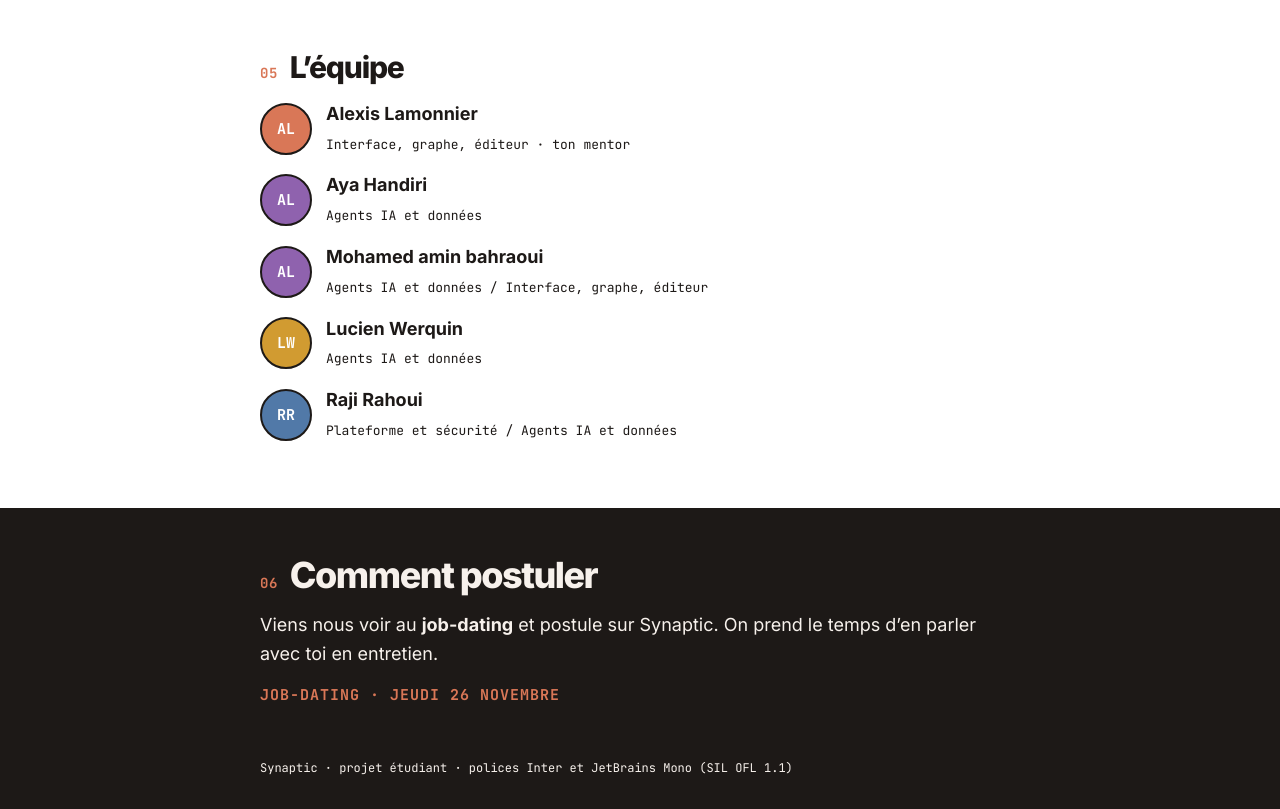
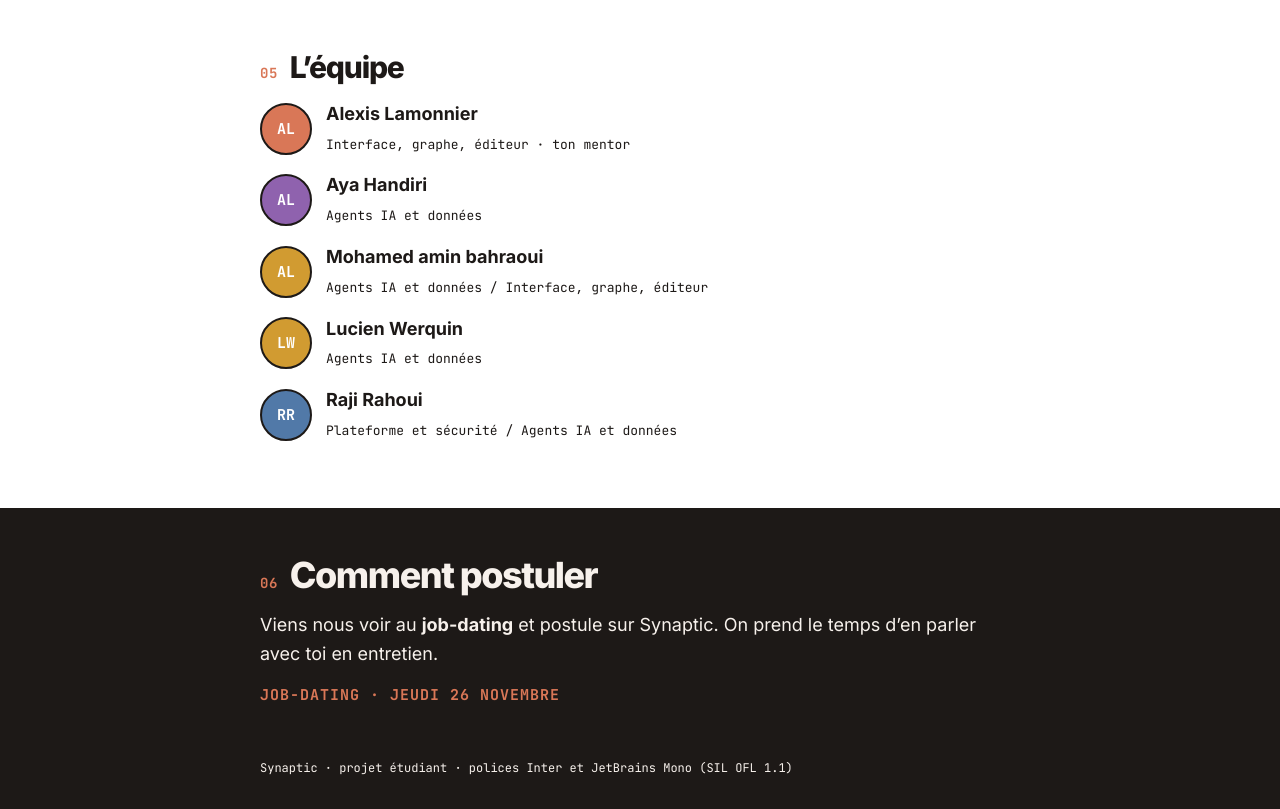
Before and after one commit to synaptic-fr/rejoindre, a plain HTML site: page index.html in a window 1280 px wide. Shown: the part 3013-3822 px from the top of the page. Drawn offline with Linux system fonts and the light colour scheme; a web font is replaced by a local one.

Commit message:
Change background color of AL badge in index.html

```diff
--- a/index.html
+++ b/index.html
@@ -104,7 +104,7 @@ img { max-width: 100%; }
 </div>
 
 <div style="display: flex; align-items: center; gap: 14px">
-<span style="width: 48px; height: 48px; flex: 0 0 auto; border-radius: 50%; border: 2px solid #1D1917; background: #8f62ae; color: #FFFFFF; display: flex; align-items: center; justify-content: center; font-family: 'JetBrains Mono', Consolas, monospace; font-size: 15px; font-weight: 700">AL</span>
+<span style="width: 48px; height: 48px; flex: 0 0 auto; border-radius: 50%; border: 2px solid #1D1917; background: #D19B31; color: #FFFFFF; display: flex; align-items: center; justify-content: center; font-family: 'JetBrains Mono', Consolas, monospace; font-size: 15px; font-weight: 700">AL</span>
 <div><b style="display: block">Mohamed amin bahraoui</b><span style="font-family: 'JetBrains Mono', Consolas, monospace; font-size: 13px">Agents IA et données / Interface, graphe, éditeur </span></div>
 </div>
 
```
